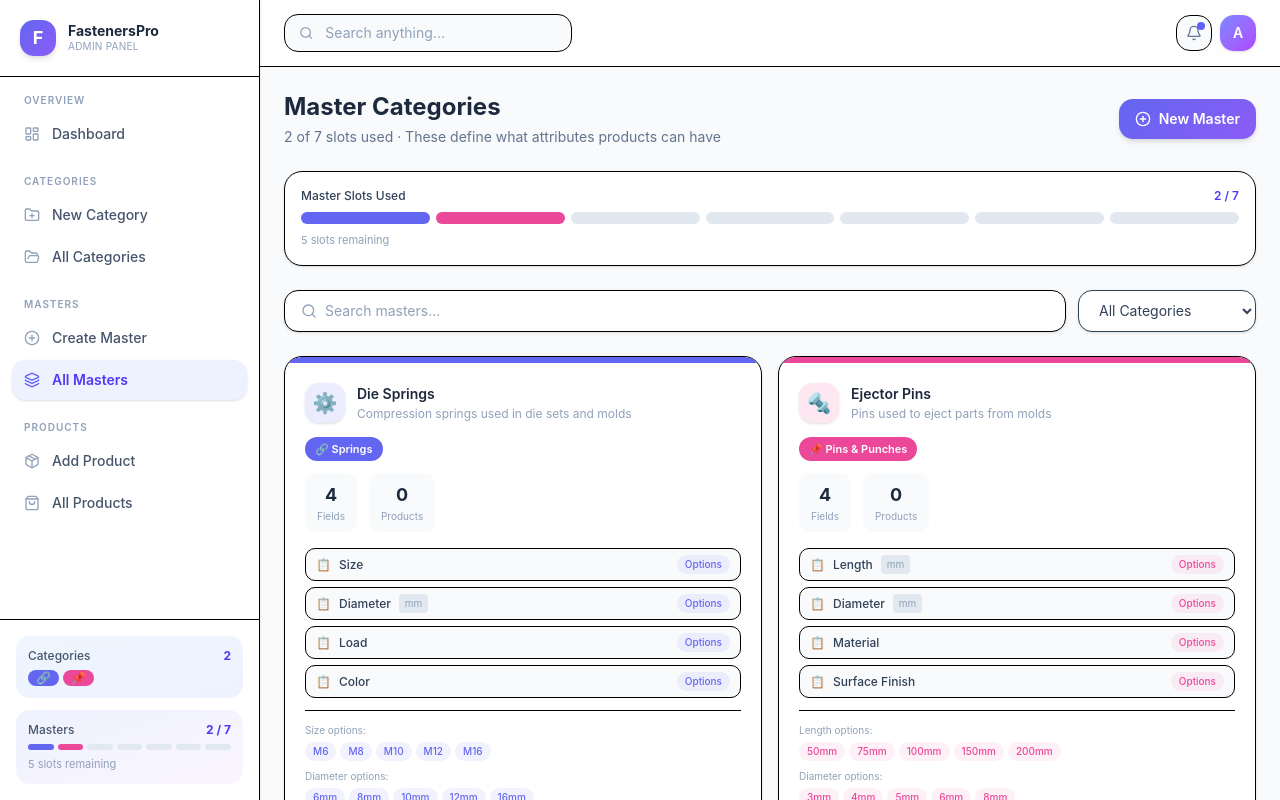
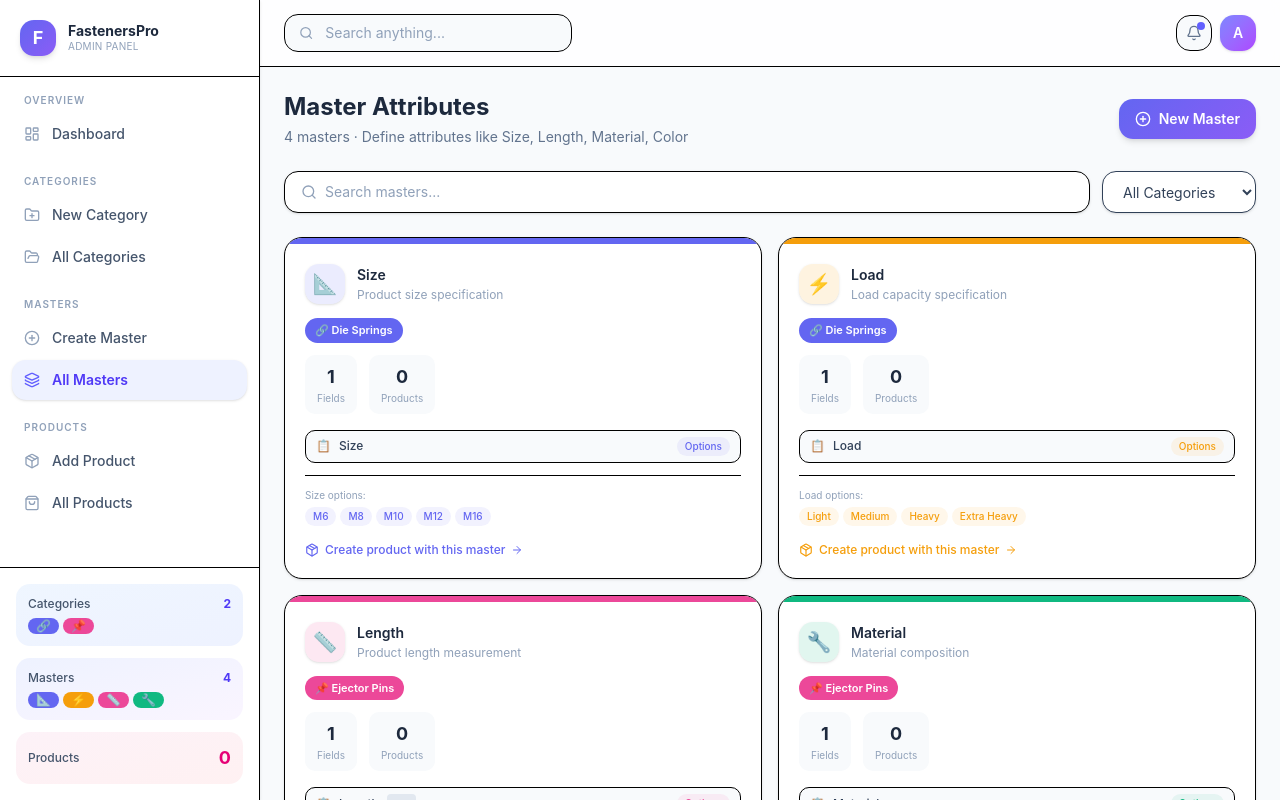
Before and after one commit to BurhaneeDevelopers/mmb-dashboard-2026, a Next.js app: page /masters in a window 1280 px wide. Shown: the top 800 px of the page. Built offline with nearby package versions, Linux system fonts and the light colour scheme.

Commit message:
Remove Masters Limitations

```diff
--- a/components/Sidebar.tsx
+++ b/components/Sidebar.tsx
@@ -96,7 +96,7 @@ export default function Sidebar() {
                     >
                       <item.icon
                         className={cn(
-                          "w-4 h-4 flex-shrink-0",
+                          "w-4 h-4 shrink-0",
                           active ? "text-indigo-500" : "text-slate-400"
                         )}
                       />
@@ -138,25 +138,30 @@ export default function Sidebar() {
         <div className="bg-gradient-to-br from-indigo-50 to-purple-50 rounded-xl p-3">
           <div className="flex justify-between text-xs text-slate-500 mb-1.5">
             <span className="font-medium text-slate-600">Masters</span>
-            <span className="font-bold text-indigo-600">{masterCategories.length} / 7</span>
+            <span className="font-bold text-indigo-600">{masterCategories.length}</span>
           </div>
-          <div className="flex gap-1">
-            {Array.from({ length: 7 }).map((_, i) => (
-              <div
-                key={i}
-                className="flex-1 h-1.5 rounded-full transition-all duration-500"
-                style={{
-                  background:
-                    i < masterCategories.length
-                      ? masterCategories[i]?.color || "#6366f1"
-                      : "#e2e8f0",
-                }}
-              />
+          <div className="flex gap-1 flex-wrap">
+            {masterCategories.slice(0, 8).map((m) => (
+              <span
+                key={m.id}
+                className="text-xs px-2 py-0.5 rounded-full text-white font-medium leading-none"
+                style={{ background: m.color }}
+              >
+                {m.icon}
+              </span>
             ))}
+            {masterCategories.length === 0 && (
+              <span className="text-[11px] text-slate-400">None yet</span>
+            )}
           </div>
-          <p className="mt-1.5 text-[11px] text-slate-400">
-            {7 - masterCategories.length} slot{7 - masterCategories.length !== 1 ? "s" : ""} remaining
-          </p>
+        </div>
+
+        {/* Products count */}
+        <div className="bg-gradient-to-br from-pink-50 to-rose-50 rounded-xl p-3">
+          <div className="flex justify-between items-center">
+            <span className="text-xs font-medium text-slate-600">Products</span>
+            <span className="font-bold text-pink-600 text-lg">{products.length}</span>
+          </div>
         </div>
       </div>
     </aside>
--- a/components/masters/AddMasterSlot.tsx
+++ /dev/null
@@ -1,25 +0,0 @@
-import { PlusCircle } from "lucide-react";
-import Link from "next/link";
-
-interface AddMasterSlotProps {
-  remaining: number;
-}
-
-export function AddMasterSlot({ remaining }: AddMasterSlotProps) {
-  return (
-    <Link
-      href="/masters/new"
-      className="border-2 border-dashed border-slate-200 rounded-2xl p-5 flex flex-col items-center justify-center gap-3 hover:border-indigo-300 hover:bg-indigo-50/30 transition-all cursor-pointer group min-h-[200px]"
-    >
-      <div className="w-12 h-12 rounded-xl bg-indigo-50 group-hover:bg-indigo-100 flex items-center justify-center transition-colors">
-        <PlusCircle className="w-6 h-6 text-indigo-400" />
-      </div>
-      <div className="text-center">
-        <p className="text-sm font-semibold text-slate-600">Add Master</p>
-        <p className="text-xs text-slate-400 mt-0.5">
-          {remaining} slot{remaining !== 1 ? "s" : ""} available
-        </p>
-      </div>
-    </Link>
-  );
-}
--- a/components/masters/EmptyState.tsx
+++ b/components/masters/EmptyState.tsx
@@ -7,7 +7,7 @@ export function EmptyState() {
       <div className="text-5xl mb-4">🏗️</div>
       <h3 className="text-lg font-bold text-slate-800 mb-2">No Masters Yet</h3>
       <p className="text-slate-500 text-sm mb-6 max-w-sm mx-auto leading-relaxed">
-        Masters define the attributes your products will have. Start by creating your first master like &quot;Die Springs&quot; or &quot;Ejector Pins&quot;.
+        Masters define attributes like &quot;Size&quot;, &quot;Length&quot;, &quot;Material&quot;, or &quot;Color&quot; that can be used across different product categories.
       </p>
       <Link
         href="/masters/new"
--- a/components/masters/MasterForm.tsx
+++ b/components/masters/MasterForm.tsx
@@ -51,10 +51,8 @@ const validationSchema = Yup.object({
 });
 
 export function MasterForm({ mode, initialData, masterId }: MasterFormProps) {
-  const { addMasterCategory, updateMasterCategory, masterCategories, categories } = useStore();
+  const { addMasterCategory, updateMasterCategory, categories } = useStore();
   const router = useRouter();
-
-  const remaining = 7 - masterCategories.length;
 
   const formik = useFormik<FormData>({
     initialValues: initialData ?? {
@@ -104,22 +102,6 @@ export function MasterForm({ mode, initialData, masterId }: MasterFormProps) {
     },
   });
 
-  if (mode === "create" && remaining <= 0) {
-    return (
-      <div className="max-w-xl mx-auto text-center py-20">
-        <div className="text-5xl mb-4">🔒</div>
-        <h2 className="text-xl font-bold text-slate-800 mb-2">Maximum Masters Reached</h2>
-        <p className="text-slate-500 mb-6">You&apos;ve used all master slots. Delete an existing one to create a new one.</p>
-        <button
-          onClick={() => router.push("/masters")}
-          className="px-5 py-2.5 bg-indigo-600 text-white rounded-xl font-semibold text-sm hover:bg-indigo-700 transition-colors"
-        >
-          Manage Masters
-        </button>
-      </div>
-    );
-  }
-
   const linkedCategory = categories.find((c) => c.id === formik.values.linkedCategoryId);
 
   return (
@@ -140,7 +122,7 @@ export function MasterForm({ mode, initialData, masterId }: MasterFormProps) {
             {mode === "edit" ? "Edit Master" : "Create Master"}
           </h1>
           <p className="text-slate-500 text-sm mt-1">
-            Masters define value types for your products (like Size, Color, Material).
+            Masters define attribute types for your products (like Size, Color, Material).
           </p>
         </div>
 
--- a/components/masters/MasterListClient.tsx
+++ b/components/masters/MasterListClient.tsx
@@ -1,21 +1,17 @@
 "use client";
 
 import { useState } from "react";
-import { useRouter } from "next/navigation";
 import { toast } from "sonner";
 import { PlusCircle } from "lucide-react";
 import Link from "next/link";
 import { useStore } from "@/lib/store";
 import { MasterCard } from "./MasterCard";
 import { MasterFilters } from "./MasterFilters";
-import { SlotBar } from "./SlotBar";
 import { EmptyState } from "./EmptyState";
 import { NoResults } from "./NoResults";
-import { AddMasterSlot } from "./AddMasterSlot";
 
 export function MasterListClient() {
   const { masterCategories, deleteMasterCategory, products, categories } = useStore();
-  const router = useRouter();
   const [search, setSearch] = useState("");
   const [filterCategoryId, setFilterCategoryId] = useState("all");
 
@@ -44,19 +40,16 @@ export function MasterListClient() {
     setFilterCategoryId("all");
   };
 
-  const remaining = 7 - masterCategories.length;
-
   return (
     <div className="space-y-6">
       {/* Header */}
       <div className="flex items-center justify-between">
         <div>
-          <h1 className="text-2xl font-bold text-slate-800">Master Categories</h1>
+          <h1 className="text-2xl font-bold text-slate-800">Master Attributes</h1>
           <p className="text-slate-500 text-sm mt-1">
-            {masterCategories.length} of 7 slots used · These define what attributes products can have
+            {masterCategories.length} {masterCategories.length === 1 ? "master" : "masters"} · Define attributes like Size, Length, Material, Color
           </p>
         </div>
-        {remaining > 0 && (
         <Link
           href="/masters/new"
           className="flex items-center gap-2 px-4 py-2.5 rounded-xl text-sm font-semibold text-white shadow-md hover:shadow-lg transition-all"
@@ -65,15 +58,7 @@ export function MasterListClient() {
           <PlusCircle className="w-4 h-4" />
           New Master
         </Link>
-        )}
       </div>
-
-      {/* Slot bar */}
-      <SlotBar
-        used={masterCategories.length}
-        total={7}
-        colors={masterCategories.map((m) => m.color)}
-      />
 
       {/* Search & filter */}
       {masterCategories.length > 0 && (
@@ -107,9 +92,6 @@ export function MasterListClient() {
               />
             );
           })}
-
-          {/* Add new slot */}
-          {remaining > 0 && <AddMasterSlot remaining={remaining} />}
         </div>
       )}
     </div>
--- a/components/masters/SlotBar.tsx
+++ /dev/null
@@ -1,32 +0,0 @@
-interface SlotBarProps {
-  used: number;
-  total: number;
-  colors: string[];
-}
-
-export function SlotBar({ used, total, colors }: SlotBarProps) {
-  const remaining = total - used;
-
-  return (
-    <div className="bg-white rounded-2xl border border-slate-100 p-4 shadow-sm">
-      <div className="flex items-center justify-between text-xs text-slate-500 mb-2">
-        <span className="font-medium text-slate-700">Master Slots Used</span>
-        <span className="font-semibold text-indigo-600">{used} / {total}</span>
-      </div>
-      <div className="flex gap-1.5">
-        {Array.from({ length: total }).map((_, i) => (
-          <div
-            key={i}
-            className="flex-1 h-3 rounded-full transition-all duration-500"
-            style={{
-              background: i < used ? colors[i] || "#6366f1" : "#e2e8f0",
-            }}
-          />
-        ))}
-      </div>
-      <p className="mt-2 text-[11px] text-slate-400">
-        {remaining} slot{remaining !== 1 ? "s" : ""} remaining
-      </p>
-    </div>
-  );
-}
--- a/components/masters/form-sections/IdentitySection.tsx
+++ b/components/masters/form-sections/IdentitySection.tsx
@@ -24,8 +24,8 @@ export function IdentitySection({ formik, linkedCategory }: IdentitySectionProps
       <div className="bg-amber-50 border border-amber-200 rounded-xl p-4 flex gap-3 items-start">
         <Info className="w-4 h-4 text-amber-500 shrink-0 mt-0.5" />
         <p className="text-xs text-amber-700 leading-relaxed">
-          A <strong>Master</strong> represents a value type (e.g., &quot;Size&quot;, &quot;Color&quot;) with specific values (e.g., 9, 10, 11 or Red, Blue, Green).
-          Link it to a <strong>Category</strong> to keep things organised.
+          A <strong>Master</strong> represents an attribute type (e.g., &quot;Size&quot;, &quot;Length&quot;, &quot;Material&quot;) with specific values (e.g., M6, M8, M10 or Red, Blue, Green).
+          Link it to <strong>Categories</strong> to make it available for products in those categories.
         </p>
       </div>
 
--- a/lib/store.tsx
+++ b/lib/store.tsx
@@ -81,17 +81,17 @@ export const MASTER_ICONS = ["⚙️", "🔩", "🔧", "🛠️", "📐", "🔗"
 
 const SEED_CATEGORIES: Category[] = [
   {
-    id: "grp-1",
-    name: "Springs",
-    description: "All types of spring products including die and compression springs",
+    id: "cat-1",
+    name: "Die Springs",
+    description: "Compression springs used in die sets and molds",
     color: "#6366f1",
     icon: "🔗",
     createdAt: new Date().toISOString(),
   },
   {
-    id: "grp-2",
-    name: "Pins & Punches",
-    description: "Ejector pins, guide pins, dowel pins and punches",
+    id: "cat-2",
+    name: "Ejector Pins",
+    description: "Pins used to eject parts from molds",
     color: "#ec4899",
     icon: "📌",
     createdAt: new Date().toISOString(),
@@ -100,32 +100,50 @@ const SEED_CATEGORIES: Category[] = [
 
 const SEED_MASTERS: MasterCategory[] = [
   {
-    id: "cat-1",
-    name: "Die Springs",
-    description: "Compression springs used in die sets and molds",
+    id: "master-1",
+    name: "Size",
+    description: "Product size specification",
     color: "#6366f1",
-    icon: "⚙️",
-    categoryId: "grp-1",
+    icon: "📐",
+    categoryId: "cat-1",
     fields: [
       { id: "f1", label: "Size", type: "select", options: ["M6", "M8", "M10", "M12", "M16"] },
-      { id: "f2", label: "Diameter", type: "select", options: ["6mm", "8mm", "10mm", "12mm", "16mm"], unit: "mm" },
-      { id: "f3", label: "Load", type: "select", options: ["Light", "Medium", "Heavy", "Extra Heavy"] },
-      { id: "f4", label: "Color", type: "select", options: ["Red", "Blue", "Green", "Yellow", "Brown"] },
     ],
     createdAt: new Date().toISOString(),
   },
   {
-    id: "cat-2",
-    name: "Ejector Pins",
-    description: "Pins used to eject parts from molds",
+    id: "master-2",
+    name: "Load",
+    description: "Load capacity specification",
+    color: "#f59e0b",
+    icon: "⚡",
+    categoryId: "cat-1",
+    fields: [
+      { id: "f2", label: "Load", type: "select", options: ["Light", "Medium", "Heavy", "Extra Heavy"] },
+    ],
+    createdAt: new Date().toISOString(),
+  },
+  {
+    id: "master-3",
+    name: "Length",
+    description: "Product length measurement",
     color: "#ec4899",
-    icon: "🔩",
-    categoryId: "grp-2",
+    icon: "📏",
+    categoryId: "cat-2",
     fields: [
-      { id: "f5", label: "Length", type: "select", options: ["50mm", "75mm", "100mm", "150mm", "200mm"], unit: "mm" },
-      { id: "f6", label: "Diameter", type: "select", options: ["3mm", "4mm", "5mm", "6mm", "8mm"], unit: "mm" },
-      { id: "f7", label: "Material", type: "select", options: ["SKD61", "SKH51", "Nitrided Steel", "Stainless Steel"] },
-      { id: "f8", label: "Surface Finish", type: "select", options: ["Polished", "Ground", "Nitrided"] },
+      { id: "f3", label: "Length", type: "select", options: ["50mm", "75mm", "100mm", "150mm", "200mm"], unit: "mm" },
+    ],
+    createdAt: new Date().toISOString(),
+  },
+  {
+    id: "master-4",
+    name: "Material",
+    description: "Material composition",
+    color: "#10b981",
+    icon: "🔧",
+    categoryId: "cat-2",
+    fields: [
+      { id: "f4", label: "Material", type: "select", options: ["SKD61", "SKH51", "Nitrided Steel", "Stainless Steel"] },
     ],
     createdAt: new Date().toISOString(),
   },
```
Lines whose indentation alone changed are shown as unchanged.
